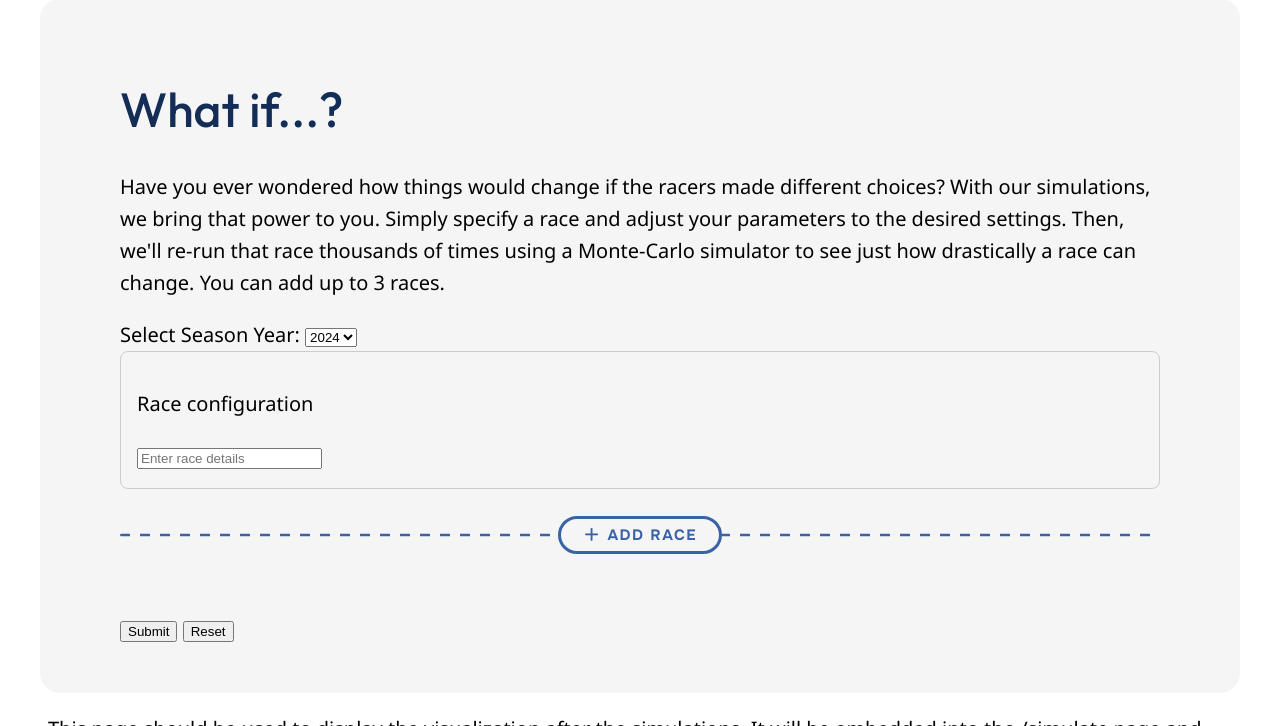
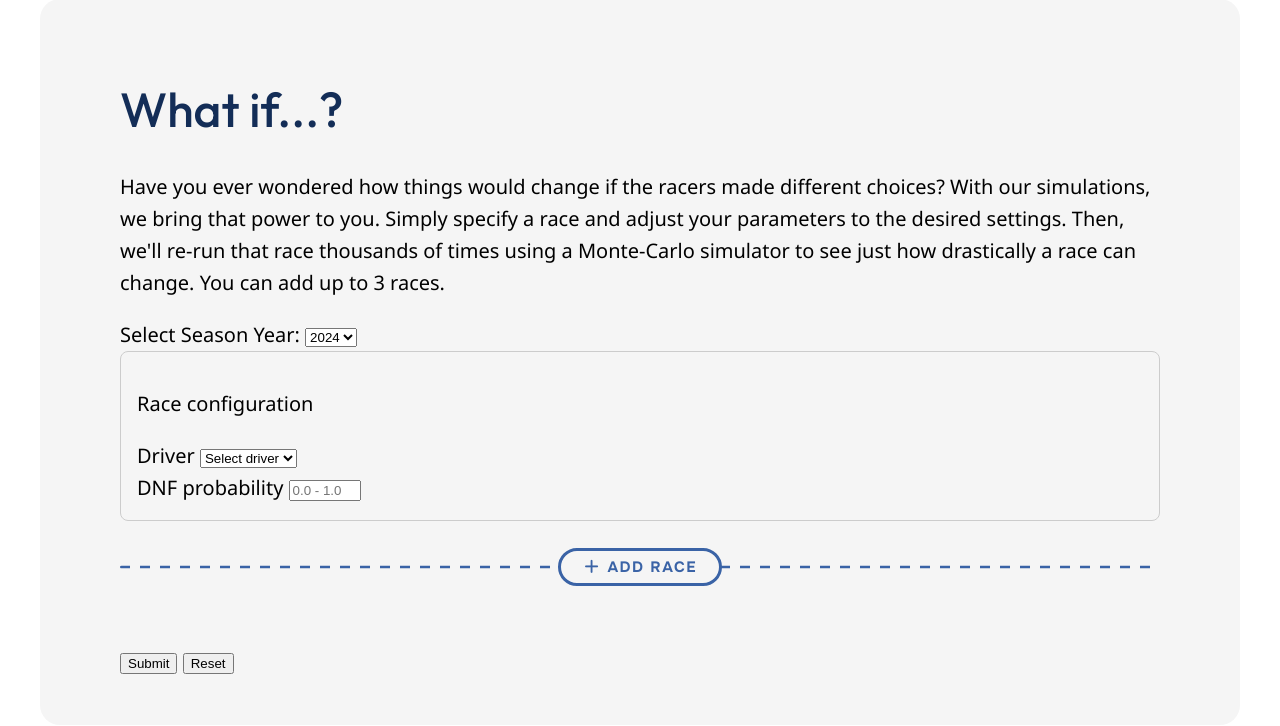
Before and after one commit to jmjudge/CSE6242_F1, a Flask app: template web/templates/dynamic.html in a window 1280 px wide. Shown: the part 117-843 px from the top of the page. Run offline with Flask 3, Linux system fonts and the light colour scheme; the template is opened without the code that fills it: most values are stand-ins (such as "Sample title", 1, 10 or a date in 2020); some libraries are stand-ins or nearby versions.

Commit message:
Update driver options available

```diff
--- a/web/main.py
+++ b/web/main.py
@@ -42,6 +42,18 @@ def load_f1_data():
         data[str(year)] = {'races': races, 'series': series[:10]}
     return data
 
+
+def load_driver_data():
+    csv_path = os.path.join(os.path.dirname(__file__), '..', 'data', 'processed', 'master_driver_race.csv')
+    df = pd.read_csv(csv_path)
+    df = df[df['year'] >= 2014]
+    drivers_by_year = {}
+    for year in sorted(df['year'].unique()):
+        year_df = df[df['year'] == year]
+        drivers = sorted(year_df['driver_name'].drop_duplicates().tolist())
+        drivers_by_year[str(year)] = drivers
+    return drivers_by_year
+
 @app.route("/")
 def index():
     return render_template("index.html")
@@ -74,7 +86,8 @@ def visualize_simulation():
 
 @app.route("/simulate", methods=["GET", "POST"])
 def dynamic():
-    return render_template("dynamic.html")
+    driver_data = load_driver_data()
+    return render_template("dynamic.html", driver_data=driver_data)
 
 if __name__ == "__main__":
     app.run(debug=True)
--- a/web/templates/dynamic.html
+++ b/web/templates/dynamic.html
@@ -62,7 +62,7 @@
 
     <br/>
 
-    <div id="error-message" style="color: red; display: none;">At least one race configuration must be provided.</div>
+    <div id="error-message" style="color: red; display: none;"></div>
 
     <button id="submitBtn">Submit</button>
     <button id="resetBtn">Reset</button>
@@ -98,6 +98,7 @@ const iframe = document.getElementById("simulation-iframe");
 const form = document.getElementById("simulation-form");
 const errorMessage = document.getElementById("error-message");
 const yearSelect = document.getElementById("year-select");
+const DRIVER_DATA = {{ driver_data|tojson }};
 
 const MAX_RACES = 3;
 
@@ -108,11 +109,26 @@ function createRaceCard() {
     div.innerHTML = `
         <button class="close-btn">&times;</button>
         <p>Race configuration</p>
-        <input type="text" class="race-input" placeholder="Enter race details">
+        <div class="race-field">
+            <label>Driver</label>
+            <select class="driver-select">
+                <option value="">Select driver</option>
+            </select>
+        </div>
+        <div class="race-field">
+            <label>DNF probability</label>
+            <input type="number" class="dnf-input" placeholder="0.0 - 1.0" min="0" max="1" step="0.01">
+        </div>
     `;
+
+    const select = div.querySelector(".driver-select");
+    select.addEventListener("change", () => {
+        updateDriverOptions();
+    });
 
     div.querySelector(".close-btn").addEventListener("click", () => {
         div.remove();
+        updateDriverOptions();
         syncState();
     });
 
@@ -123,6 +139,7 @@ function createRaceCard() {
 window.addEventListener("DOMContentLoaded", () => {
     container.appendChild(createRaceCard());
     syncState();
+    updateDriverOptions();
 });
 
 addBtn.addEventListener("click", (e) => {
@@ -132,24 +149,104 @@ addBtn.addEventListener("click", (e) => {
 
     container.appendChild(createRaceCard());
     syncState();
+    updateDriverOptions();
 });
+
+yearSelect.addEventListener("change", () => {
+    updateDriverOptions();
+});
+
+function showError(message) {
+    errorMessage.textContent = message;
+    errorMessage.style.display = "block";
+    setTimeout(() => {
+        errorMessage.style.display = "none";
+    }, 3000);
+}
+
+function getSelectedDrivers() {
+    return Array.from(document.querySelectorAll(".driver-select"))
+        .map(select => select.value)
+        .filter(value => value !== "");
+}
+
+function updateDriverOptions() {
+    const selectedDrivers = getSelectedDrivers();
+    const year = yearSelect.value;
+    const options = DRIVER_DATA[year] || [];
+
+    document.querySelectorAll(".driver-select").forEach((select) => {
+        const currentValue = select.value;
+        const otherSelected = new Set(selectedDrivers.filter(d => d !== currentValue));
+
+        select.innerHTML = '<option value="">Select driver</option>';
+        options.forEach(driver => {
+            const option = document.createElement("option");
+            option.value = driver;
+            option.textContent = driver;
+            if (driver === currentValue) {
+                option.selected = true;
+            }
+            if (otherSelected.has(driver)) {
+                option.disabled = true;
+            }
+            select.appendChild(option);
+        });
+    });
+}
 
 // Submit button
 submitBtn.addEventListener("click", () => {
-    const inputs = document.querySelectorAll(".race-input");
-    const data = Array.from(inputs).map(input => input.value.trim()).filter(value => value !== "");
+    const cards = Array.from(container.querySelectorAll(".race-card"));
+    const results = [];
+    const seenDrivers = new Set();
+    let error = null;
 
-    if (data.length === 0) {
-        errorMessage.style.display = "block";
-        setTimeout(() => {
-            errorMessage.style.display = "none";
-        }, 3000); // Hide after 3 seconds
+    for (const card of cards) {
+        const driver = card.querySelector(".driver-select").value;
+        const dnfValue = card.querySelector(".dnf-input").value.trim();
+
+        if (!driver && !dnfValue) {
+            continue; // ignore empty card
+        }
+
+        if (!driver) {
+            error = "Each configured race needs a driver.";
+            break;
+        }
+
+        if (seenDrivers.has(driver)) {
+            error = "Each driver can only be selected once.";
+            break;
+        }
+        seenDrivers.add(driver);
+
+        if (dnfValue === "") {
+            error = "Each configured race needs a DNF probability.";
+            break;
+        }
+
+        const dnf = parseFloat(dnfValue);
+        if (Number.isNaN(dnf) || dnf < 0 || dnf > 1) {
+            error = "DNF probability must be a number between 0 and 1.";
+            break;
+        }
+
+        results.push({ driver, dnf });
+    }
+
+    if (error) {
+        showError(error);
         return;
     }
 
-    // Set form fields and submit
+    if (results.length === 0) {
+        showError("At least one race configuration must be provided.");
+        return;
+    }
+
     document.getElementById("year-input").value = yearSelect.value;
-    document.getElementById("races-input").value = JSON.stringify(data);
+    document.getElementById("races-input").value = JSON.stringify(results);
     form.submit();
 });
 
```
